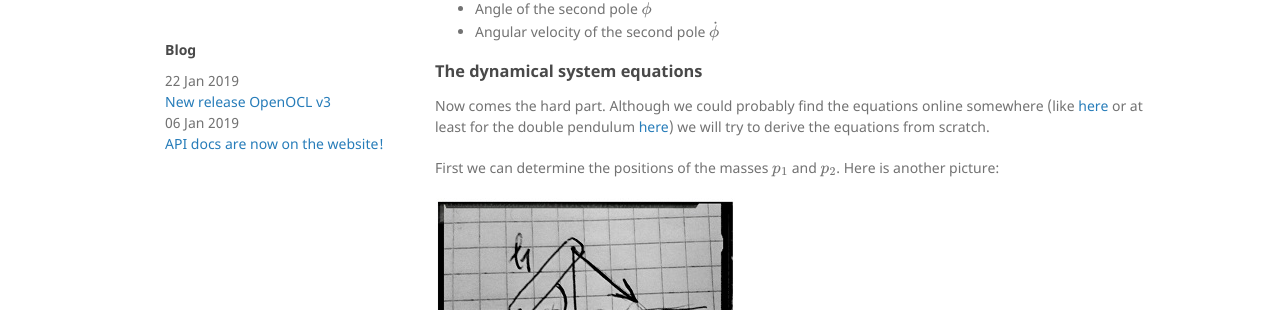
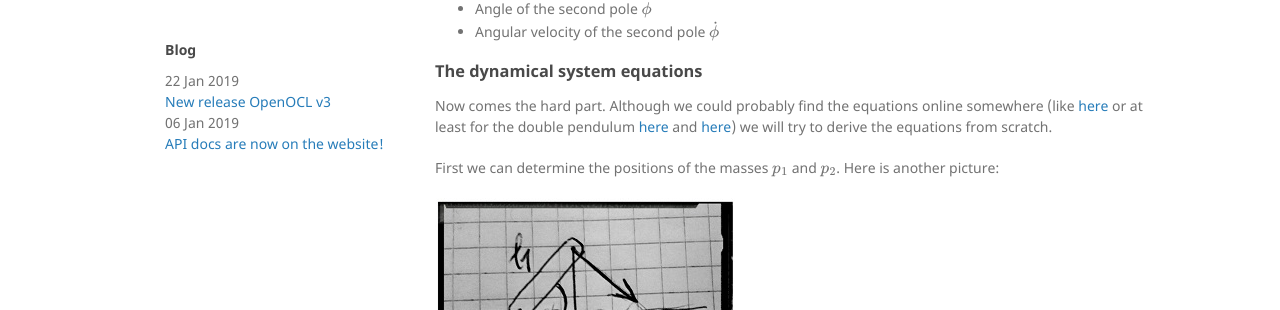
Before and after one commit to OpenOCL/openocl.github.io, a Jekyll site: the page built from _posts/2019-03-09-tutorial-01-model.md, in a window 1280 px wide and 900 px high, scrolled down 1078 px. Shown: the part 143-453 px from the top of the window. Built offline with Jekyll 4.4.1, drawn with Linux system fonts in a browser that asks for light colours; our own code applies the rules of GitHub Pages for plain Markdown files; formulas are drawn with MathJax 3; a script that is not in the unit is left out.

Commit message:
Update 2019-03-09-tutorial-01-model.md

```diff
--- a/_posts/2019-03-09-tutorial-01-model.md
+++ b/_posts/2019-03-09-tutorial-01-model.md
@@ -43,8 +43,7 @@ So for our double pole cart system, we can describe the state by the following s
 
 ### The dynamical system equations
 
-Now comes the hard part. Although we could probably find the equations online somewhere (like [here](https://www.acin.tuwien.ac.at/fileadmin/cds/pre_post_print/glueck2013.pdf) or at least for the double pendulum [here](https://www.youtube.com/watch?v=neh86u7_TIk)) we will try to derive the equations from scratch.
-
+Now comes the hard part. Although we could probably find the equations online somewhere (like [here](https://www.acin.tuwien.ac.at/fileadmin/cds/pre_post_print/glueck2013.pdf) or at least for the double pendulum [here](https://www.youtube.com/watch?v=neh86u7_TIk) and [here](http://web.mit.edu/jorloff/www/chaosTalk/double-pendulum/double-pendulum-en.html)) we will try to derive the equations from scratch.
 
 First we can determine the positions of the masses $p_1$ and $p_2$. Here is another picture:
 
@@ -59,6 +58,8 @@ and similarity $p_2$ can be calculated by
 \\[
 p_2 = p1 + \\begin{bmatrix}  \cos(\theta+\phi) l_2 \\\ \\sin({\theta+\phi}) l_2 \\end{bmatrix}
 \\]
+
+
 
 Lets start with a **single pendulum**.
 
```
